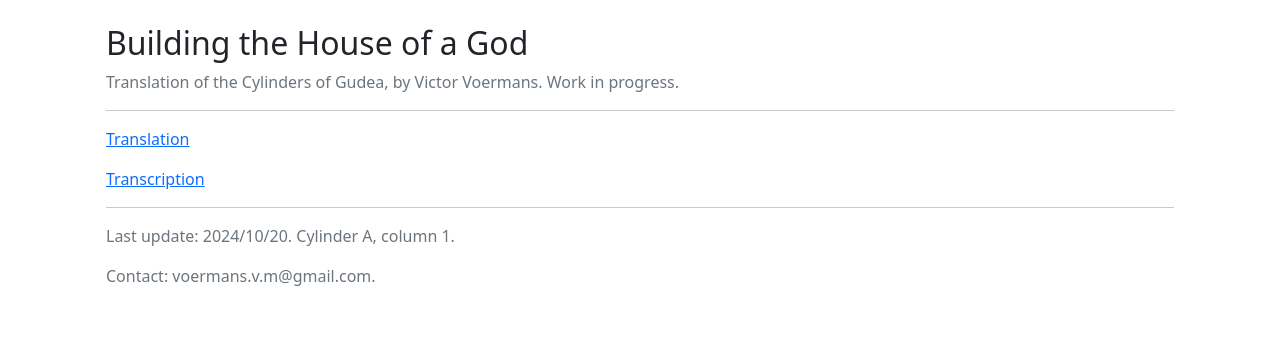
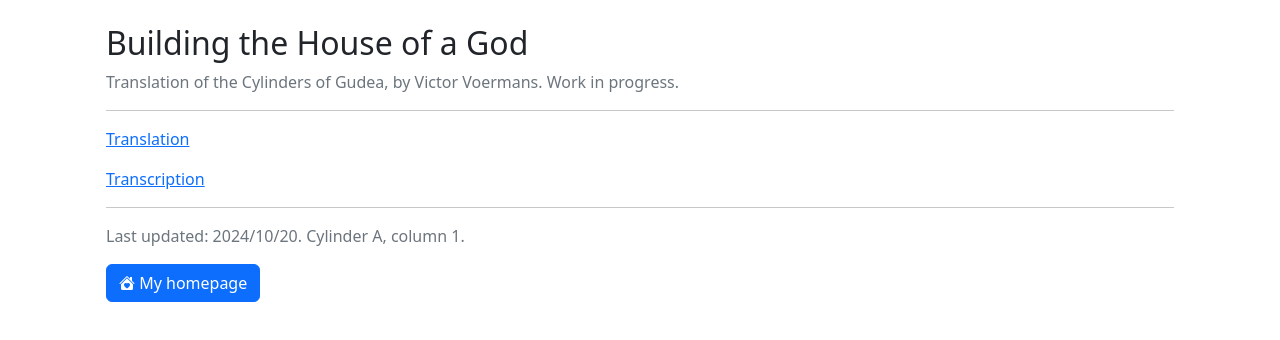
Before and after one commit to victorvoermans/gudea, a plain HTML site: page index.html in a window 1280 px wide. Drawn offline with nearby package versions, Linux system fonts and the light colour scheme.

Commit message:
Update index.html

```diff
--- a/index.html
+++ b/index.html
@@ -6,21 +6,20 @@
     <meta charset="utf-8">
     <meta name="viewport" content="width=device-width, initial-scale=1">
     <link href="https://cdn.jsdelivr.net/npm/bootstrap@5.3.3/dist/css/bootstrap.min.css" rel="stylesheet" integrity="sha384-QWTKZyjpPEjISv5WaRU9OFeRpok6YctnYmDr5pNlyT2bRjXh0JMhjY6hW+ALEwIH" crossorigin="anonymous">
+    <link href="https://cdn.jsdelivr.net/npm/bootstrap-icons/font/bootstrap-icons.css" rel="stylesheet">
   </head>
 
   <body>
     <div class="container">
       <div class="p-4">
-        <div>
         <h2>Building the House of a God</h2>
         <p class="text-secondary">Translation of the Cylinders of Gudea, by Victor Voermans. Work in progress.</p>
         <hr>
         <p><a class="link-primary" href="Translation.pdf" target="_blank">Translation</a></p>
         <p><a class="link-primary" href="Transcription.pdf" target="_blank">Transcription</a></p>
         <hr>
-          <p class="text-secondary">Last update: 2024/10/20. Cylinder A, column 1.</p>
-          <p class="text-secondary">Contact: <span style="unicode-bidi:bidi-override;direction:rtl;">moc.liamg@m.v.snamreov</span>.</p>
-        </div>
+        <p class="text-secondary">Last updated: 2024/10/20. Cylinder A, column 1.</p>
+        <p><a class="btn btn-primary" href="https://victorvoermans.github.io/" target="_blank"><i class="bi bi-house-heart-fill"></i> My homepage</a></p>
       </div>
     </div>
     <script src="https://cdn.jsdelivr.net/npm/bootstrap@5.3.3/dist/js/bootstrap.bundle.min.js" integrity="sha384-YvpcrYf0tY3lHB60NNkmXc5s9fDVZLESaAA55NDzOxhy9GkcIdslK1eN7N6jIeHz" crossorigin="anonymous"></script>
```
Lines whose indentation alone changed are shown as unchanged.
